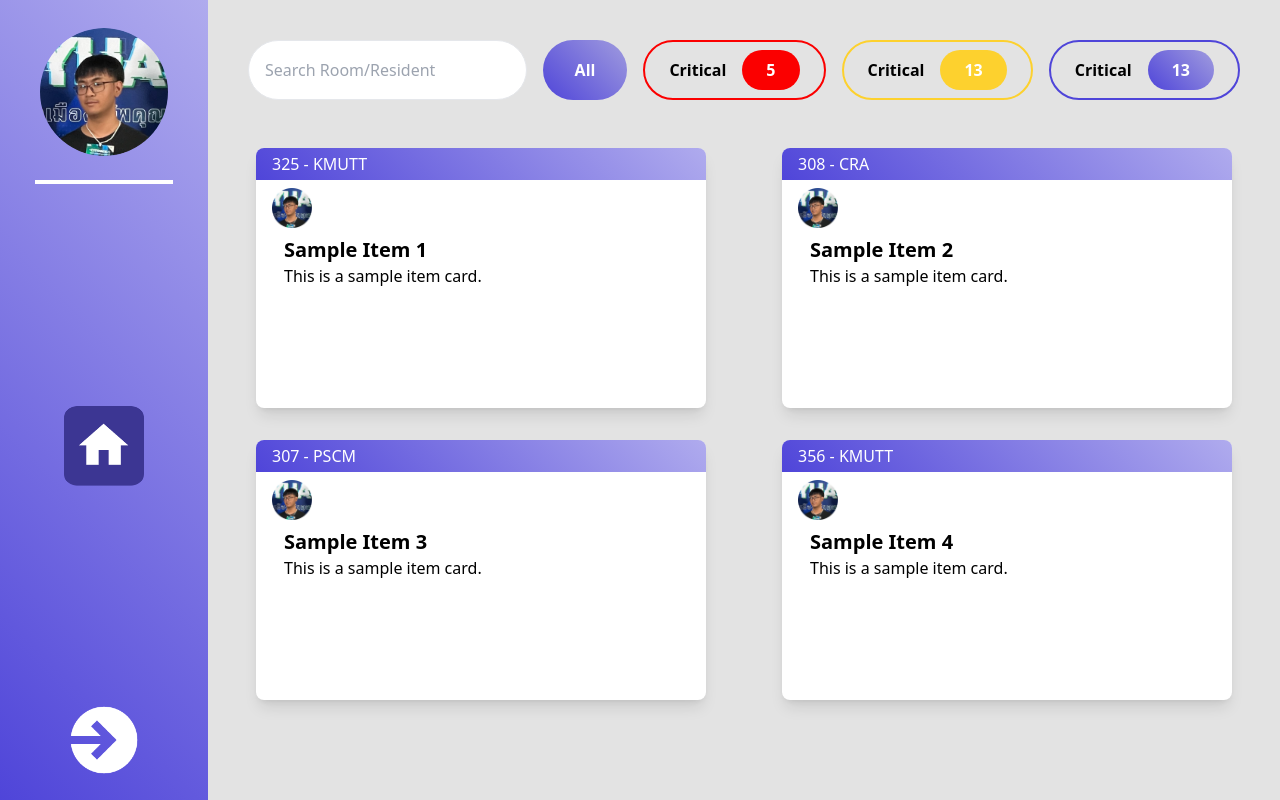
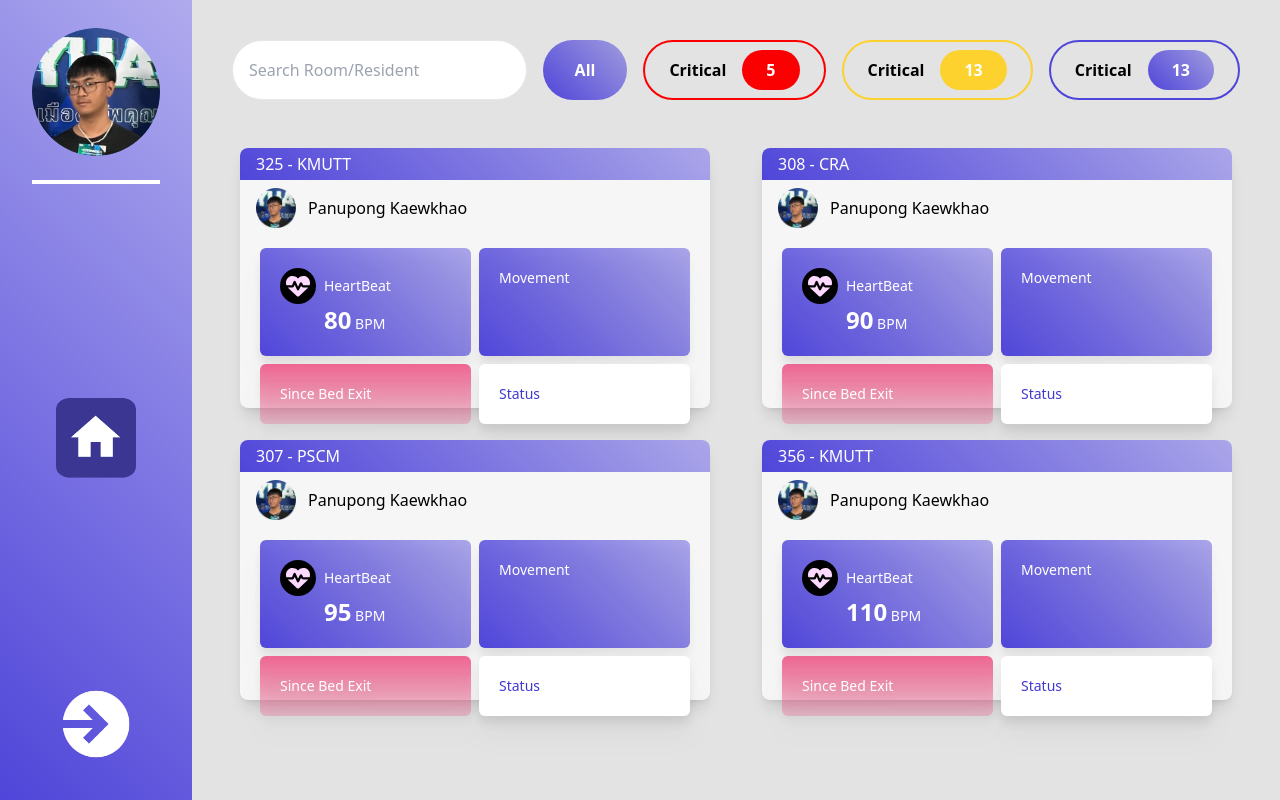
Before and after one commit to pergazuz/Sirisoft_hack_demo, a React (Vite) app in the folder sirisoft_frontend/: page /home in a window 1280 px wide. Built offline with nearby package versions, Linux system fonts and the light colour scheme.

Commit message:
Update Layout home

```diff
--- a/sirisoft_frontend/package.json
+++ b/sirisoft_frontend/package.json
@@ -10,6 +10,9 @@
     "preview": "vite preview"
   },
   "dependencies": {
+    "@fortawesome/fontawesome-svg-core": "^6.4.2",
+    "@fortawesome/free-solid-svg-icons": "^6.4.2",
+    "@fortawesome/react-fontawesome": "^0.2.0",
     "react": "^18.2.0",
     "react-dom": "^18.2.0",
     "react-router": "^6.20.0",
--- a/sirisoft_frontend/src/components/HomeContent.jsx
+++ b/sirisoft_frontend/src/components/HomeContent.jsx
@@ -5,29 +5,34 @@ function HomePage() {
   // Define an array of item data
   const items = [
     {
-      title: "Sample Item 1",
+      title: "Panupong Kaewkhao",
       description: "This is a sample item card.",
       imageUrl: "/profile.png", // Replace with your image path
       topBarText: "325 - KMUTT",
+      HeartBeat: "80",
     },
     {
-      title: "Sample Item 2",
+      title: "Panupong Kaewkhao",
       description: "This is a sample item card.",
       imageUrl: "/profile.png", // Replace with your image path
       topBarText: "308 - CRA",
+      HeartBeat: "90",
     },
     {
-      title: "Sample Item 3",
+      title: "Panupong Kaewkhao",
       description: "This is a sample item card.",
       imageUrl: "/profile.png", // Replace with your image path
       topBarText: "307 - PSCM",
+      HeartBeat: "95",
     },
     {
-      title: "Sample Item 4",
+      title: "Panupong Kaewkhao",
       description: "This is a sample item card.",
       imageUrl: "/profile.png", // Replace with your image path
       topBarText: "356 - KMUTT",
+      HeartBeat: "110",
     },
+
 
   ];
 
@@ -40,6 +45,7 @@ function HomePage() {
             description={item.description}
             imageUrl={item.imageUrl}
             topBarText={item.topBarText}
+            HeartBeat={item.HeartBeat}
           />
         </div>
       ))}
--- a/sirisoft_frontend/src/components/HomePage.jsx
+++ b/sirisoft_frontend/src/components/HomePage.jsx
@@ -13,7 +13,7 @@ function HomePage() {
   return (
     <div className="flex h-screen">
       {/* Navigation Bar */}
-      <div className="w-52 bg-gradient-custom text-white flex flex-col justify-between" style={{ height: '100vh' }}>
+      <div className="w-48 bg-gradient-custom text-white flex flex-col justify-between" style={{ height: '100vh' }}>
         <div>
           {/* Profile Image */}
           <div className="flex justify-center mt-7">
@@ -34,7 +34,7 @@ function HomePage() {
             className="rounded-xl h-20 w-20 object-cover" // Adjust size as needed
           />
         </div>
-      <div className="flex justify-center mb-5">
+      <div className="flex justify-center mb-9">
         <img
           src="/Logout.png"
           alt="Logout"
--- a/sirisoft_frontend/src/components/ItemCard.jsx
+++ b/sirisoft_frontend/src/components/ItemCard.jsx
@@ -1,19 +1,42 @@
 import React from 'react';
+import { FontAwesomeIcon } from "@fortawesome/react-fontawesome";
+import { faHeartPulse } from "@fortawesome/free-solid-svg-icons";
 
-function ItemCard({ title, description, imageUrl, topBarText }) {
+function ItemCard({ title, description, imageUrl, topBarText, HeartBeat }) {
   return (
-    <div className="bg-white rounded-lg shadow-lg p-4 mb-4 relative flex w-[450px] h-[260px]"> {/* Added flex for layout */}
+    <div className="bg-[#F6F6F6] rounded-lg shadow-lg p-4 mb-4 relative flex flex-col w-[470px] h-[260px]">
       <div className="bg-gradient-custom text-white py-1 px-4 rounded-t-lg absolute top-0 left-0 right-0">
         <span>{topBarText}</span>
       </div>
 
-      <div className='mt-6'>
-      <img src={imageUrl} alt={title} className="w-10 h-10 object-cover mb-2" />
-      <div className="ml-3">
-        <h2 className="text-xl font-bold">{title}</h2>
-        <p>{description}</p>
+      <div className="flex mt-6">
+        <img src={imageUrl} alt={title} className="w-10 h-10 object-cover mb-2" />
+        <div className="ml-3">
+          <h2 className="text-md mt-2">{title}</h2>
+        </div>
       </div>
+
+      {/* Status Boxes */}
+      <div className="mt-2 flex-grow">
+        <div className="flex flex-wrap">
+        <div className="bg-gradient-custom p-5 rounded-md m-1 flex-1 drop-shadow-xl text-white text-sm flex flex-col items-start">
+    <div className="flex items-center">
+        <FontAwesomeIcon icon={faHeartPulse} className="text-[#FDD9FF] bg-black p-1.5 rounded-full text-2xl mr-2" />
+        <span>HeartBeat</span>
     </div>
+    <div className="ml-11">
+        <p style={{ display: 'inline' }} className='font-bold text-2xl'>{HeartBeat}</p>
+        <p style={{ display: 'inline' }}> BPM</p>
+    </div>
+</div>
+
+          <div className="bg-gradient-custom p-5 rounded-md m-1 flex-1 drop-shadow-xl text-white text-sm">Movement</div>
+        </div>
+        <div className="flex flex-wrap">
+          <div className="bg-gradient-custom-pink p-5 rounded-md m-1 flex-1 drop-shadow-xl text-white text-sm">Since Bed Exit</div>
+          <div className="bg-white p-5 rounded-md m-1 flex-1 drop-shadow-xl text-[#4138D0] text-sm">Status</div>
+        </div>
+      </div>
     </div>
   );
 }
--- a/sirisoft_frontend/tailwind.config.js
+++ b/sirisoft_frontend/tailwind.config.js
@@ -8,6 +8,7 @@ module.exports = {
     extend: {
       backgroundImage: {
         'gradient-custom': 'linear-gradient(45deg, #4F45D9, rgba(79, 69, 217, 0.45))',
+        'gradient-custom-pink': 'linear-gradient(180deg, #ED6591, rgb(233, 95, 139, 0.31))',
       },
     },
   },
```
Also changed, not shown: 1 other file (tests, documents, lock files or other folders).
